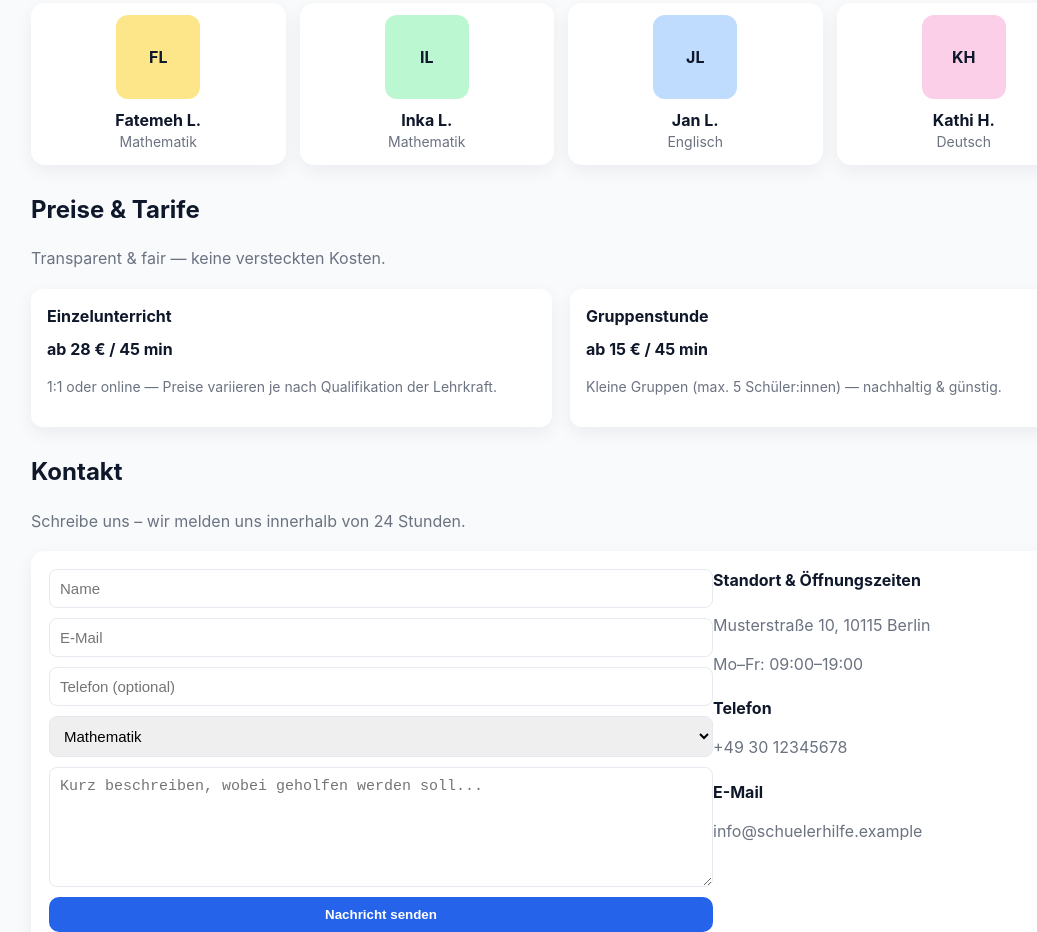
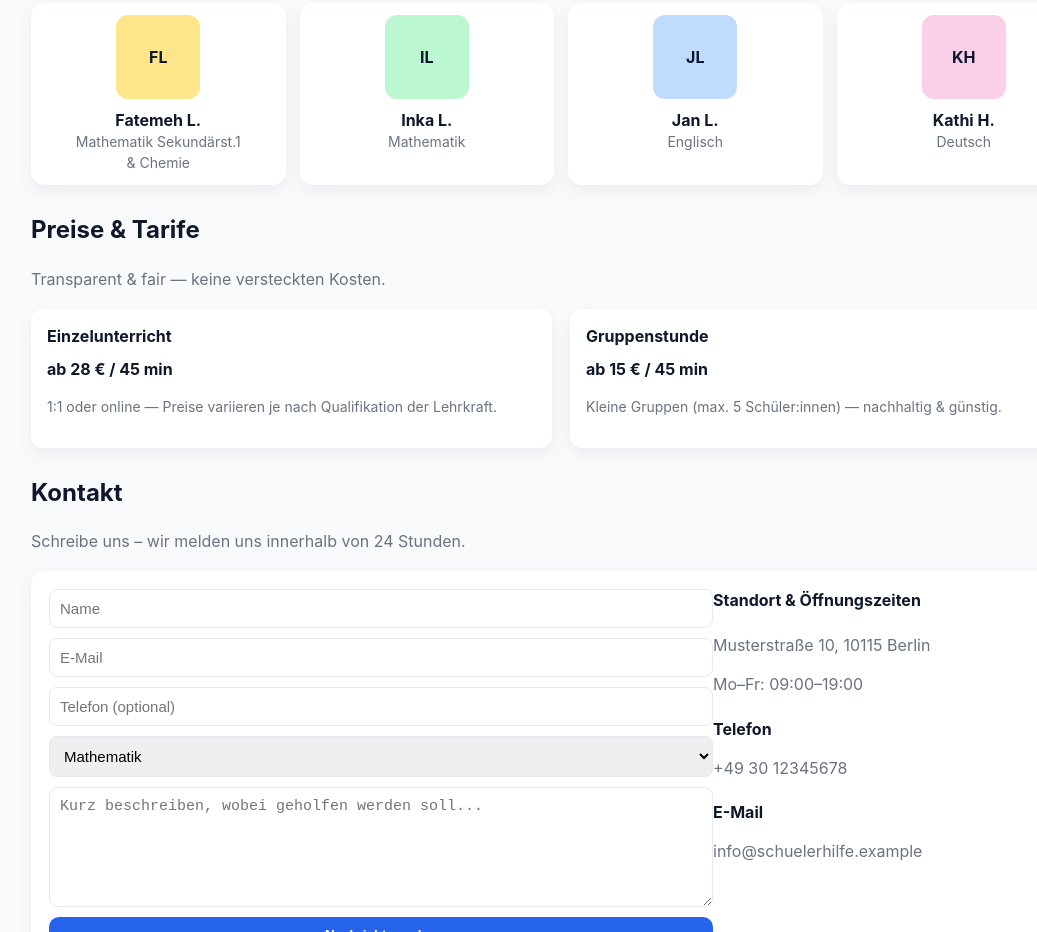
Before and after one commit to DigiTaler/studious, a plain HTML site: page index.html in a window 1280 px wide. Shown: the part 858-1790 px from the top of the page, without its empty margins (79-1116 px from the left). Drawn offline with Linux system fonts and the light colour scheme.

Commit message:
Update index.html

```diff
--- a/index.html
+++ b/index.html
@@ -128,7 +128,8 @@
         <div class="card tutor">
           <div class="avatar" style="background:#fde68a">FL</div>
           <div class="name">Fatemeh L.</div>
-          <div class="subject">Mathematik</div>
+          <div class="subject">Mathematik Sekundärst.1</div>
+          <div class="subject">& Chemie</div>
         </div>
         <div class="card tutor">
           <div class="avatar" style="background:#bbf7d0">IL</div>
```
